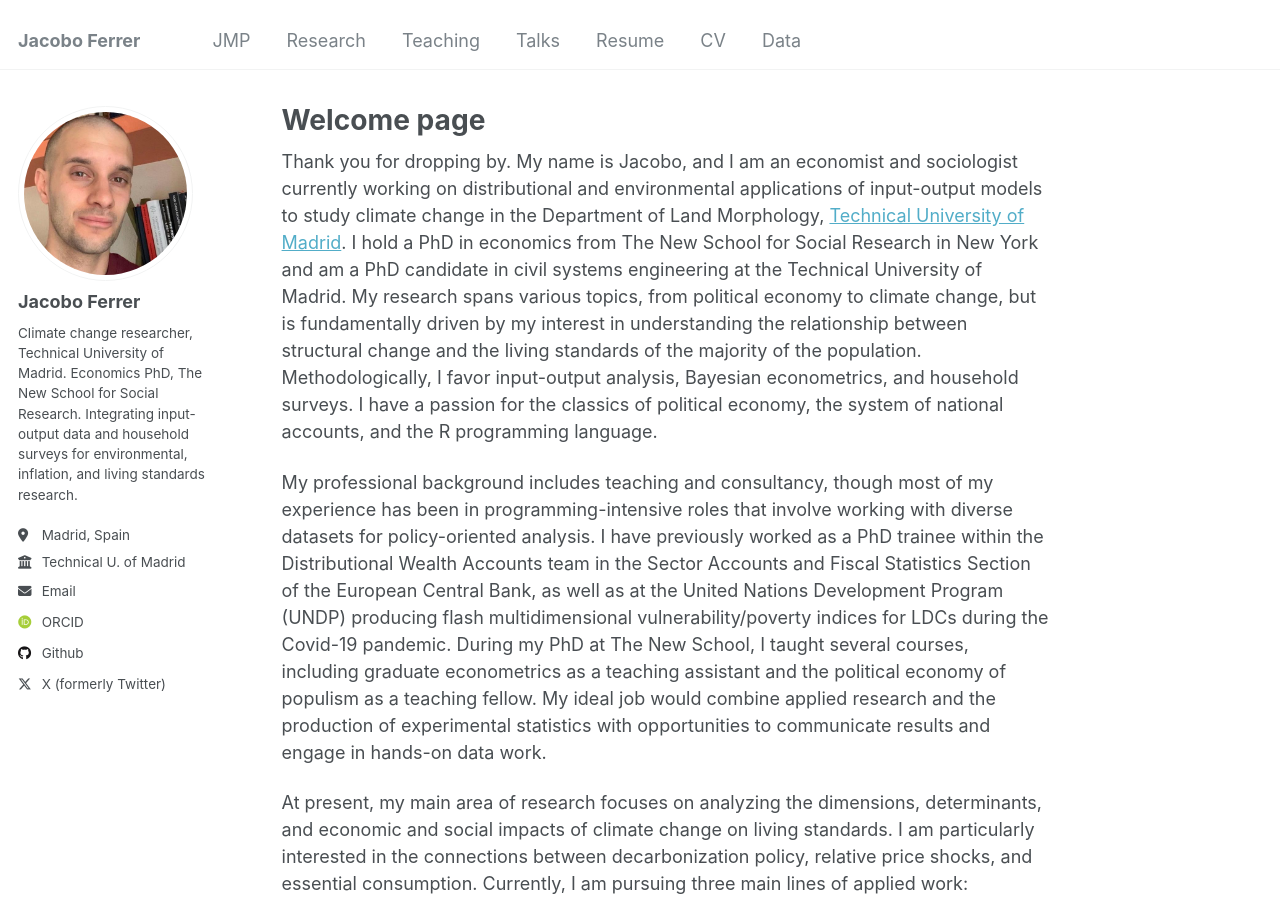
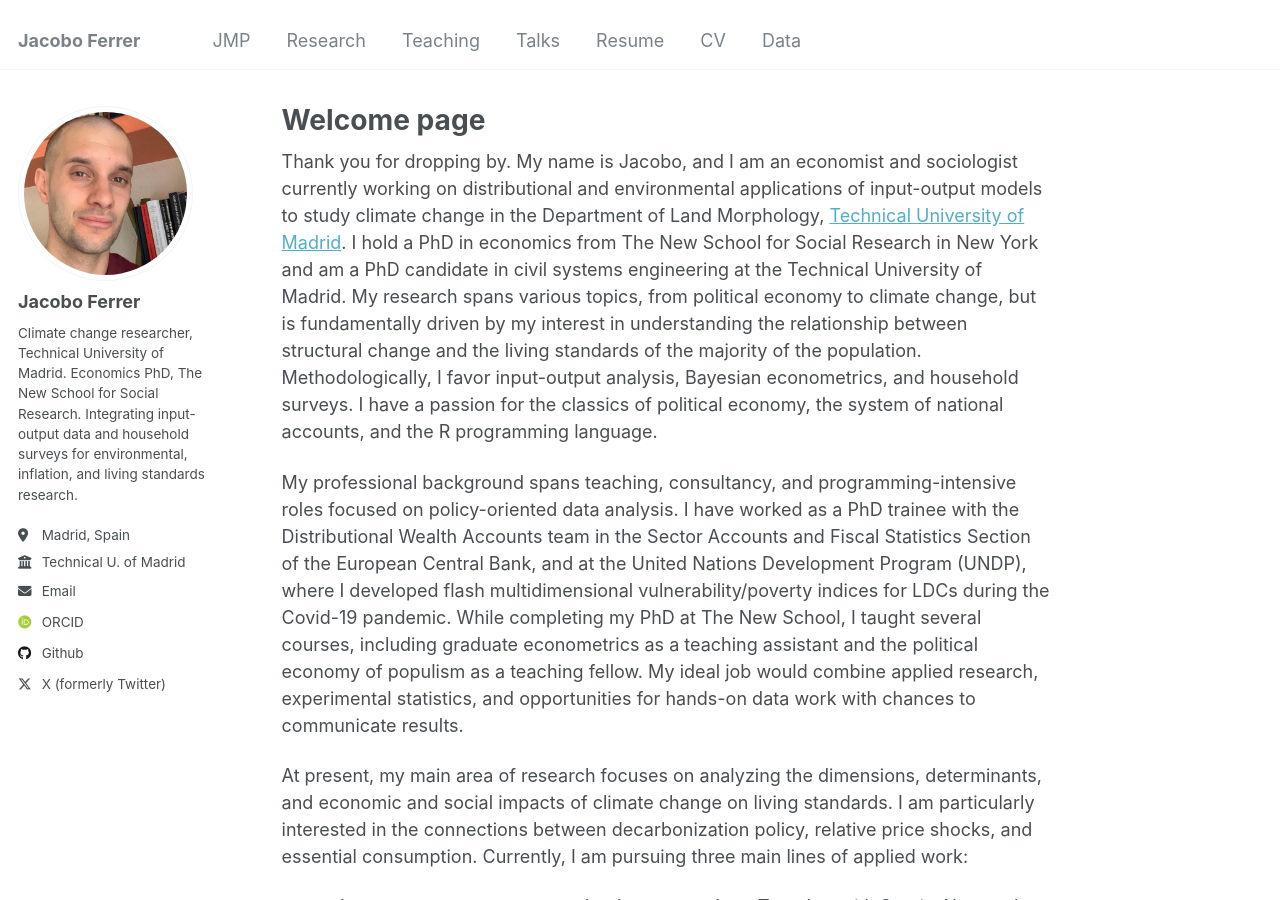
Before and after one commit to jferrherz/jferrherz.github.io, a Jekyll site: the page built from _pages/about.md, in a window 1280 px wide and 900 px high. Built offline with Jekyll 4.4.1, drawn with Linux system fonts in a browser that asks for light colours; some web fonts are replaced.

Commit message:
Update about.md

```diff
--- a/_pages/about.md
+++ b/_pages/about.md
@@ -9,7 +9,7 @@ redirect_from:
 
 Thank you for dropping by. My name is Jacobo, and I am an economist and sociologist currently working on distributional and environmental applications of input-output models to study climate change in the Department of Land Morphology, [Technical University of Madrid](https://portalcientifico.upm.es/es/ipublic/researcher/336709). I hold a PhD in economics from The New School for Social Research in New York and am a PhD candidate in civil systems engineering at the Technical University of Madrid. My research spans various topics, from political economy to climate change, but is fundamentally driven by my interest in understanding the relationship between structural change and the living standards of the majority of the population. Methodologically, I favor input-output analysis, Bayesian econometrics, and household surveys. I have a passion for the classics of political economy, the system of national accounts, and the R programming language.
 
-My professional background includes teaching and consultancy, though most of my experience has been in programming-intensive roles that involve working with diverse datasets for policy-oriented analysis. I have previously worked as a PhD trainee within the Distributional Wealth Accounts team in the Sector Accounts and Fiscal Statistics Section of the European Central Bank, as well as at the United Nations Development Program (UNDP) producing flash multidimensional vulnerability/poverty indices for LDCs during the Covid-19 pandemic. During my PhD at The New School, I taught several courses, including graduate econometrics as a teaching assistant and the political economy of populism as a teaching fellow. My ideal job would combine applied research and the production of experimental statistics with opportunities to communicate results and engage in hands-on data work.
+My professional background spans teaching, consultancy, and programming-intensive roles focused on policy-oriented data analysis. I have worked as a PhD trainee with the Distributional Wealth Accounts team in the Sector Accounts and Fiscal Statistics Section of the European Central Bank, and at the United Nations Development Program (UNDP), where I developed flash multidimensional vulnerability/poverty indices for LDCs during the Covid-19 pandemic. While completing my PhD at The New School, I taught several courses, including graduate econometrics as a teaching assistant and the political economy of populism as a teaching fellow. My ideal job would combine applied research, experimental statistics, and opportunities for hands-on data work with chances to communicate results.
 
 At present, my main area of research focuses on analyzing the dimensions, determinants, and economic and social impacts of climate change on living standards. I am particularly interested in the connections between decarbonization policy, relative price shocks, and essential consumption. Currently, I am pursuing three main lines of applied work:
 
```
